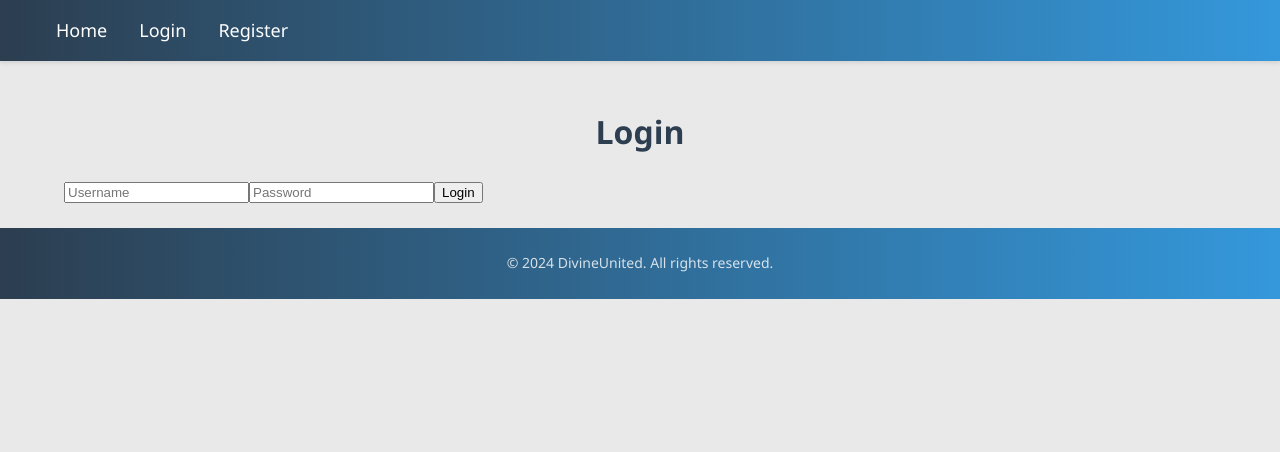
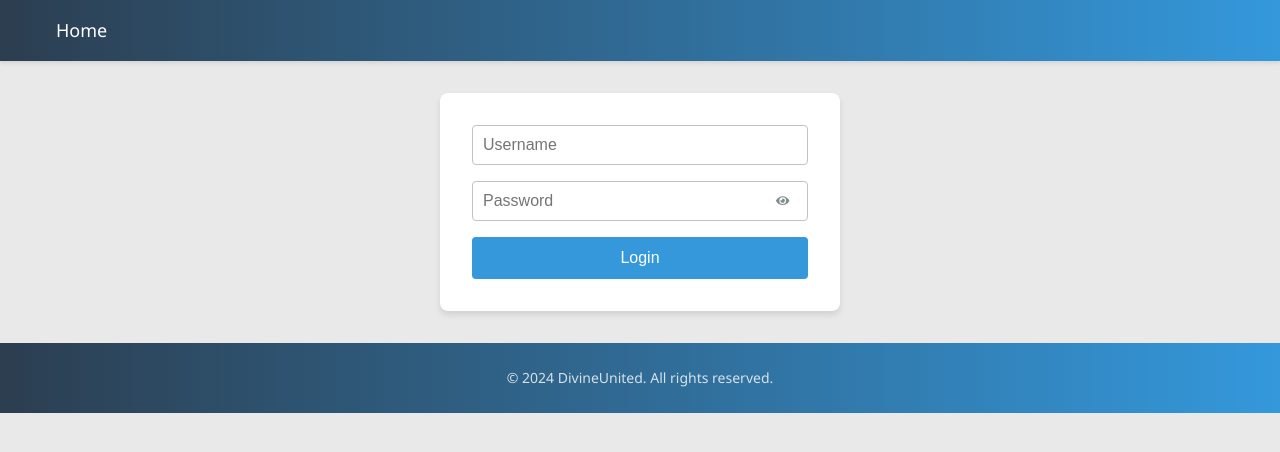
Before and after one commit to divineunited/dvublog, a Next.js app: page /login in a window 1280 px wide. Shown: the top 452 px of the page. Built offline with nearby package versions, Linux system fonts and the light colour scheme.

Commit message:
style the login and registration and more

```diff
--- a/package.json
+++ b/package.json
@@ -16,8 +16,10 @@
     "mongoose": "^8.5.2",
     "multer": "^1.4.5-lts.1",
     "next": "14.2.5",
+    "postcss": "^8.4.45",
     "react": "^18",
     "react-dom": "^18",
+    "react-icons": "^5.3.0",
     "uuid": "^10.0.0",
     "yup": "^1.4.0"
   },
@@ -31,7 +33,6 @@
     "@types/uuid": "^10.0.0",
     "eslint": "^8",
     "eslint-config-next": "14.2.5",
-    "postcss": "^8",
     "tailwindcss": "^3.4.1",
     "typescript": "^5"
   }
--- a/src/components/Header.tsx
+++ b/src/components/Header.tsx
@@ -6,10 +6,13 @@ const Header = () => {
   const { isLoggedIn, username, logout } = useAuth();
   const router = useRouter();
 
-  const handleLogout = () => {
+  const handleLogout = (e: React.MouseEvent<HTMLAnchorElement>) => {
+    e.preventDefault();
     logout();
     router.push("/");
   };
+
+  const isIndexPage = router.pathname === "/";
 
   return (
     <header className="header">
@@ -18,13 +21,17 @@ const Header = () => {
           <>
             <Link href={`/${username}`}>Home</Link>
             <Link href="/create-post">Create Post</Link>
-            <button onClick={handleLogout}>Logout</button>
+            <a href="#" onClick={handleLogout}>
+              Logout
+            </a>
           </>
         ) : (
           <>
-            <Link href="/">Home</Link>
-            <Link href="/login">Login</Link>
-            <Link href="/register">Register</Link>
+            {!isIndexPage && (
+              <>
+                <Link href="/">Home</Link>
+              </>
+            )}
           </>
         )}
       </nav>
--- a/src/pages/index.tsx
+++ b/src/pages/index.tsx
@@ -3,7 +3,7 @@ import Link from "next/link";
 const IndexPage = () => {
   return (
     <div className="container">
-      <h1>Welcome to The Creative Entrypoint</h1>
+      <h1 className="title">Welcome to The Creative Entrypoint</h1>
       <div className="cta-container">
         <Link href="/register" className="cta-button">
           Register
--- a/src/pages/login.tsx
+++ b/src/pages/login.tsx
@@ -1,16 +1,20 @@
 import axios from "axios";
 import { useRouter } from "next/router";
 import { useState } from "react";
+import { FaEye, FaEyeSlash } from "react-icons/fa";
 import { useAuth } from "../contexts/AuthContext";
 
 const LoginPage = () => {
   const [username, setUsername] = useState("");
   const [password, setPassword] = useState("");
+  const [error, setError] = useState("");
+  const [showPassword, setShowPassword] = useState(false);
   const router = useRouter();
   const { login } = useAuth();
 
   const handleSubmit = async (e: React.FormEvent) => {
     e.preventDefault();
+    setError("");
     try {
       const response = await axios.post("/api/auth/login", {
         username,
@@ -20,28 +24,50 @@ const LoginPage = () => {
       router.push(`/${username}`);
     } catch (error) {
       console.error("Login error", error);
+      setError("Invalid username or password");
     }
   };
 
+  const togglePasswordVisibility = () => {
+    setShowPassword(!showPassword);
+  };
+
   return (
-    <div className="container">
-      <h1>Login</h1>
-      <form onSubmit={handleSubmit}>
+    <div className="auth-container">
+      {error && <p className="error">{error}</p>}
+      <form onSubmit={handleSubmit} className="auth-form">
+        <div className="form-group">
           <input
             type="text"
+            id="username"
             value={username}
             onChange={(e) => setUsername(e.target.value)}
             placeholder="Username"
             required
           />
+        </div>
+        <div className="form-group">
+          <div className="password-input-wrapper">
             <input
-          type="password"
+              type={showPassword ? "text" : "password"}
+              id="password"
               value={password}
               onChange={(e) => setPassword(e.target.value)}
               placeholder="Password"
               required
             />
-        <button type="submit">Login</button>
+            <button
+              type="button"
+              onClick={togglePasswordVisibility}
+              className="password-toggle"
+            >
+              {showPassword ? <FaEyeSlash /> : <FaEye />}
+            </button>
+          </div>
+        </div>
+        <button type="submit" className="auth-button">
+          Login
+        </button>
       </form>
     </div>
   );
--- a/src/styles/globals.css
+++ b/src/styles/globals.css
@@ -29,15 +29,39 @@ a:hover {
 }
 
 .container {
-  max-width: 1200px;
-  margin: 0 auto;
-  padding: 24px;
+  display: flex;
+  flex-direction: column;
+  align-items: center;
+  justify-content: center;
+  height: 70vh;
+  text-align: center;
 }
 
-h1 {
+.title {
   font-size: 32px;
   color: #2c3e50;
-  text-align: center;
+  margin-bottom: 2rem;
+}
+
+.cta-container {
+  display: flex;
+  gap: 1rem;
+}
+
+.cta-button {
+  padding: 12px 24px;
+  font-size: 18px;
+  font-weight: 500;
+  text-decoration: none;
+  color: white;
+  background-color: #3498db;
+  border-radius: 8px;
+  transition: background-color 0.2s ease-in-out, box-shadow 0.2s ease-in-out;
+}
+
+.cta-button:hover {
+  background-color: #2980b9;
+  box-shadow: 0 4px 6px rgba(0, 0, 0, 0.1);
 }
 
 .post-list {
@@ -243,3 +267,97 @@ h1 {
 .view-post-link:hover {
   background-color: #e0e0e0;
 }
+
+.auth-container {
+  max-width: 400px;
+  margin: 2rem auto;
+  padding: 2rem;
+  background-color: #fff;
+  border-radius: 8px;
+  box-shadow: 0 4px 6px rgba(0, 0, 0, 0.1);
+}
+
+.auth-form {
+  display: flex;
+  flex-direction: column;
+  gap: 1rem;
+}
+
+.form-group {
+  display: flex;
+  flex-direction: column;
+  gap: 0.5rem;
+}
+
+.form-group label {
+  font-size: 14px;
+  color: #34495e;
+}
+
+.form-group input {
+  padding: 10px;
+  font-size: 16px;
+  border: 1px solid #bdc3c7;
+  border-radius: 4px;
+  transition: border-color 0.2s ease-in-out;
+}
+
+.form-group input:focus {
+  outline: none;
+  border-color: #3498db;
+}
+
+.auth-button {
+  padding: 12px;
+  font-size: 16px;
+  font-weight: 500;
+  color: white;
+  background-color: #3498db;
+  border: none;
+  border-radius: 4px;
+  cursor: pointer;
+  transition: background-color 0.2s ease-in-out;
+}
+
+.auth-button:hover {
+  background-color: #2980b9;
+}
+
+.error {
+  color: #e74c3c;
+  font-size: 14px;
+  margin-bottom: 1rem;
+  text-align: center;
+}
+
+.password-input-wrapper {
+  position: relative;
+  width: 100%;
+  display: flex;
+}
+
+.password-input-wrapper input {
+  padding-right: 40px; /* Make room for the icon */
+  flex-grow: 1;
+}
+
+.password-toggle {
+  position: absolute;
+  right: 10px;
+  top: 50%;
+  transform: translateY(-50%);
+  background: none;
+  border: none;
+  cursor: pointer;
+  padding: 0;
+  display: flex;
+  align-items: center;
+  justify-content: center;
+  width: 30px;
+  height: 30px;
+  color: #7f8c8d; /* Adjust color as needed */
+}
+
+.password-toggle:hover {
+  color: #34495e; /* Darken on hover */
+}
```
Also changed, not shown: src/pages/[username].tsx (+13 -6 lines), src/pages/register.tsx (+29 -12 lines), 1 other file (tests, documents, lock files or other folders). Lines whose indentation alone changed are shown as unchanged.
